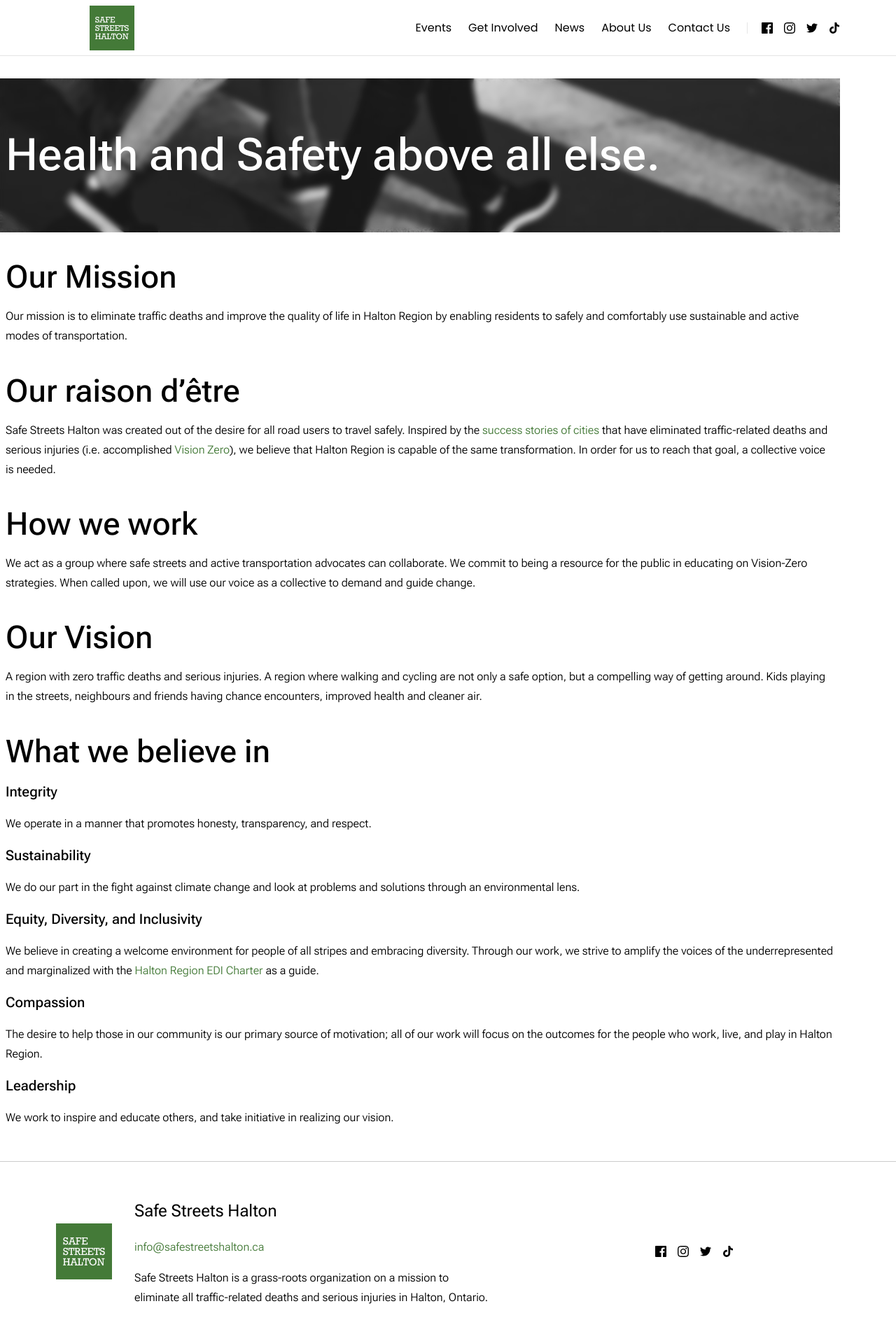
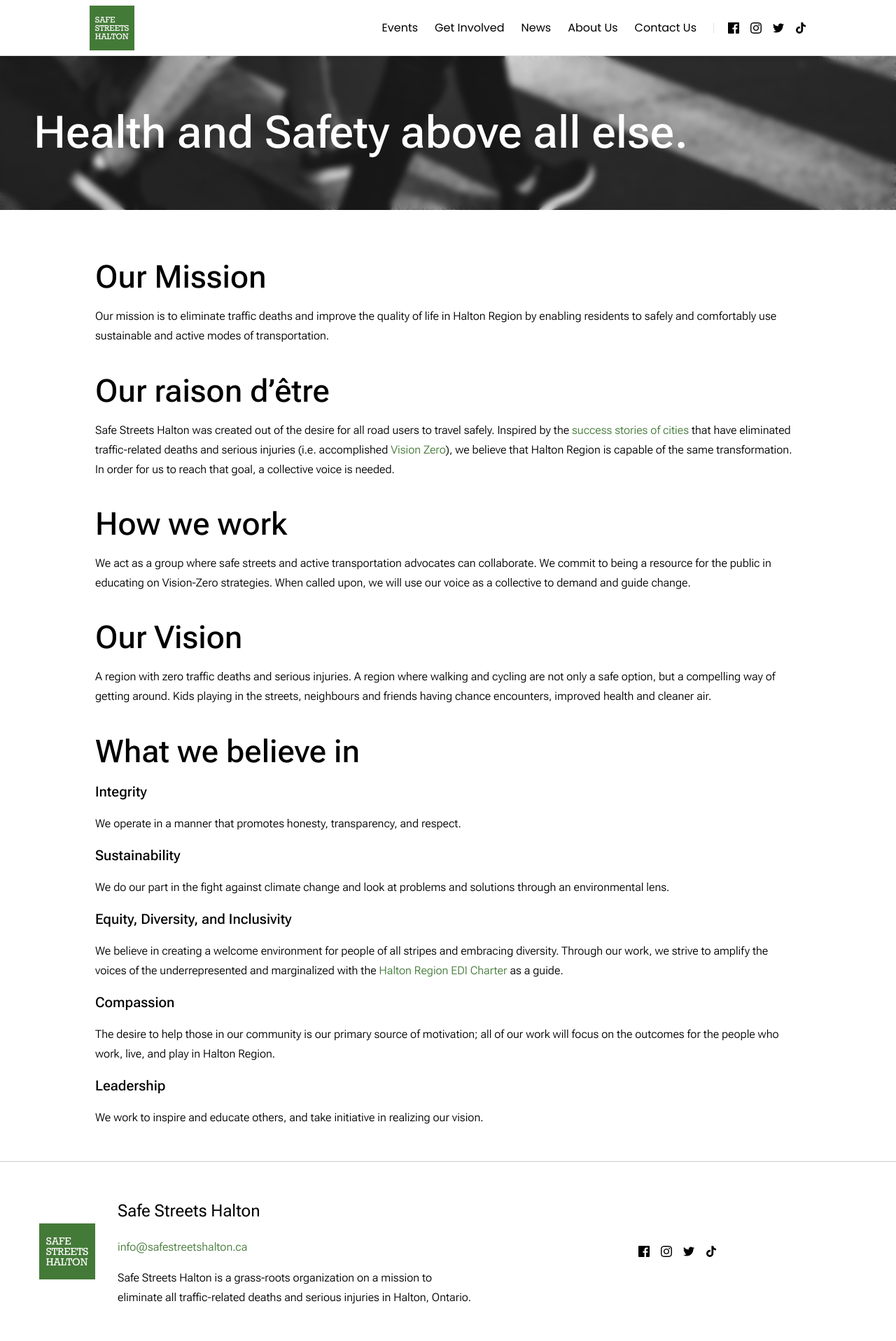
Before and after one commit to Safe-Streets-Halton/safe-streets-halton.github.io, a Jekyll site: the page built from about.markdown, in a window 1280 px wide. Shown: the whole page at 70% size. Built offline with Jekyll 4.4.1, drawn with Linux system fonts in a browser that asks for light colours.

Commit message:
refactor: Update layout structure using CSS Grid for banner, news, posts, and get involved sections

```diff
--- a/_sass/banner-post.scss
+++ b/_sass/banner-post.scss
@@ -1,12 +1,12 @@
 @use 'variables.scss' as *;
 .banner-post {
-    display: flex;
-    flex-direction: column;
-    align-items: center;
+    grid-area: page-banner / fullbleed / footer / fullbleed;
+    display: grid;
+    grid-template: subgrid / subgrid;
 
 }
 .banner-header {
-
+    grid-area: page-banner / fullbleed;
     max-width: $readableContentMaxWidth;
     display: flex;
     justify-content: center;
@@ -41,6 +41,7 @@
     }
 }
 .banner-post-content {
+    grid-area: main / content;
     max-width: $readableContentMaxWidth;
     width: 100%;
     p, h1,h2,h3 {
--- a/_sass/get-involved.scss
+++ b/_sass/get-involved.scss
@@ -1,6 +1,7 @@
 @use 'variables.scss' as *;
 
 .get-involved {
+    grid-area: main / content;
     display: flex;
     flex-direction: column;
     align-items: center;
--- a/_sass/news.scss
+++ b/_sass/news.scss
@@ -1,4 +1,5 @@
 .news {
+    grid-area: main / content;
     display: flex;
     flex-direction: column;
     align-items: center;
--- a/_sass/posts.scss
+++ b/_sass/posts.scss
@@ -1,5 +1,6 @@
 @use 'variables.scss' as *;
 .post {
+    grid-area: main / content;
     display: flex;
     flex-direction: column;
     align-items: center;
--- a/_sass/style.scss
+++ b/_sass/style.scss
@@ -19,8 +19,8 @@ body {
         [content-end] 1fr
         [fullbleed-end];
     grid-template-rows:
-        [header] auto 32px
-        [page-banner] auto
+        [header] 80px
+        [page-banner] auto 32px
         [main] auto 32px
         [footer] auto
         [footer];
@@ -31,7 +31,8 @@ header {
 }
 
 main {
-    grid-area: main / fullbleed;
+    grid-row: page-banner / footer;
+    grid-column: fullbleed;
     display: grid;
     grid-template: subgrid / subgrid;
     max-width: 100vw;
```
